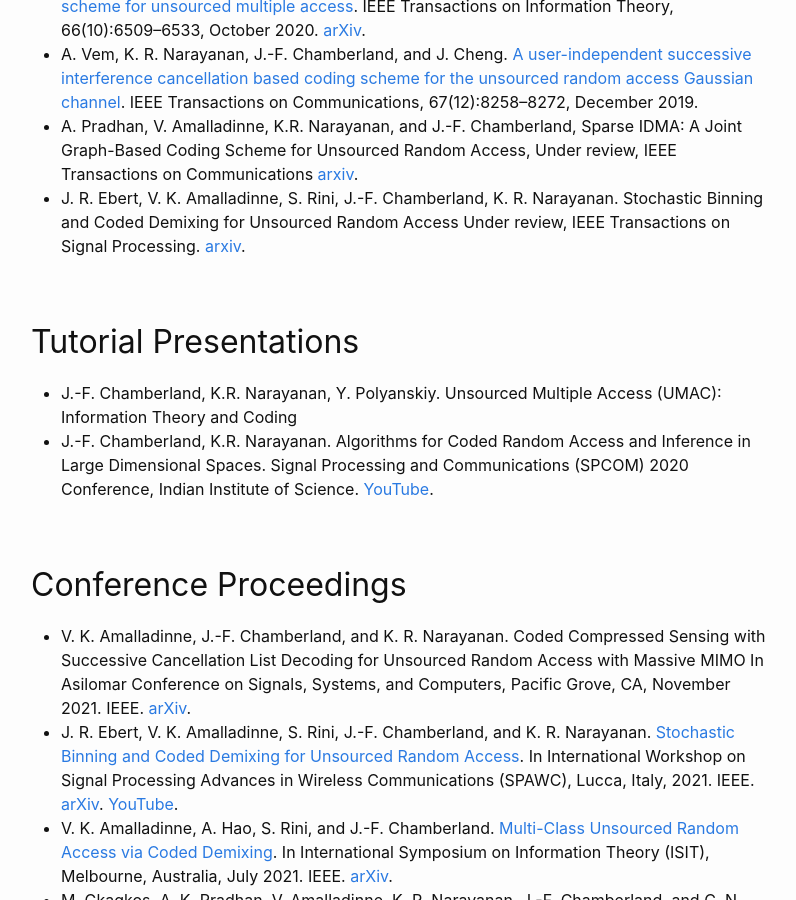
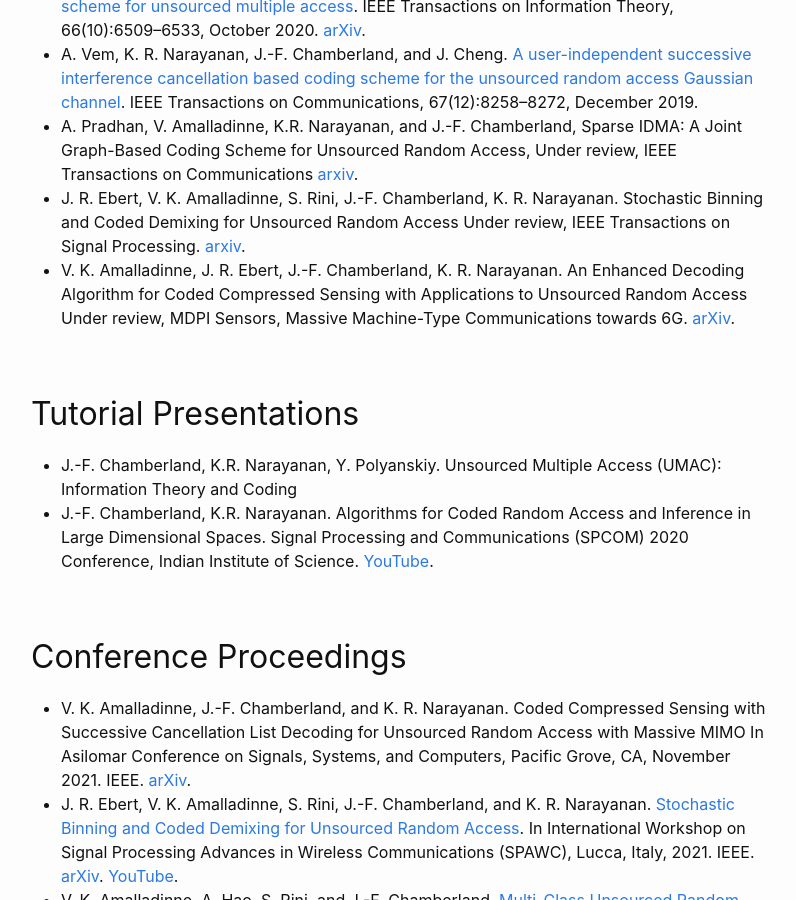
Before and after one commit to EngProjects/mMTC, a Jekyll site: the page built from publications.md, in a window 1280 px wide and 900 px high, scrolled down 365 px. Shown: the whole window, without its empty margins (239-1035 px from the left). Built offline with Jekyll 4.4.1, drawn with Linux system fonts in a browser that asks for light colours.

Commit message:
Adding article.

```diff
--- a/publications.md
+++ b/publications.md
@@ -25,6 +25,10 @@ Under review, IEEE Transactions on Communications
 Stochastic Binning and Coded Demixing for Unsourced Random Access
 Under review, IEEE Transactions on Signal Processing.
 [arxiv](https://arxiv.org/abs/2104.05686).
+* V. K. Amalladinne, J. R. Ebert, J.-F. Chamberland, K. R. Narayanan.
+An Enhanced Decoding Algorithm for Coded Compressed Sensing with Applications to Unsourced Random Access
+Under review, MDPI Sensors, Massive Machine-Type Communications towards 6G.
+[arXiv](https://arxiv.org/abs/2112.00270).
 
 
 ## Tutorial Presentations
```
